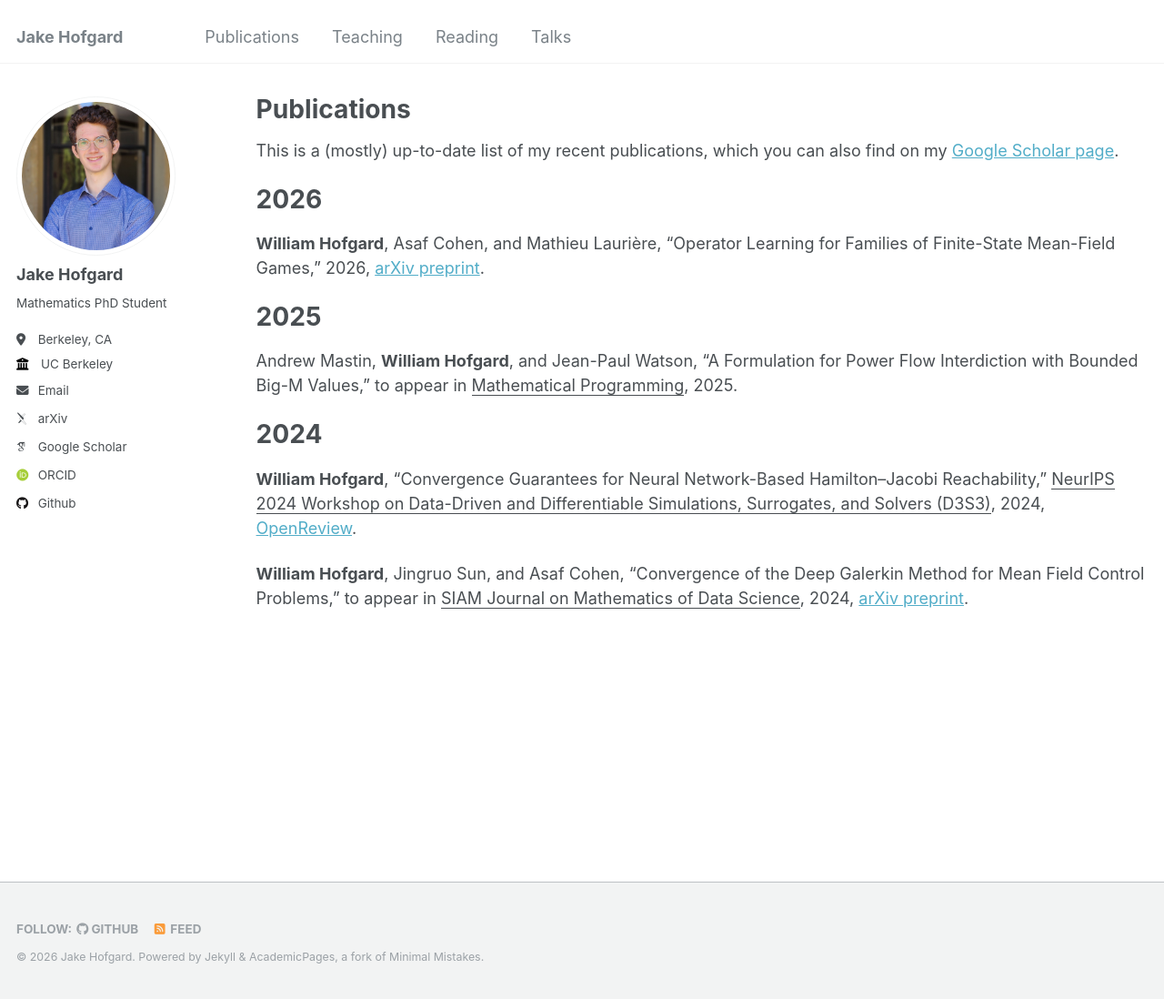
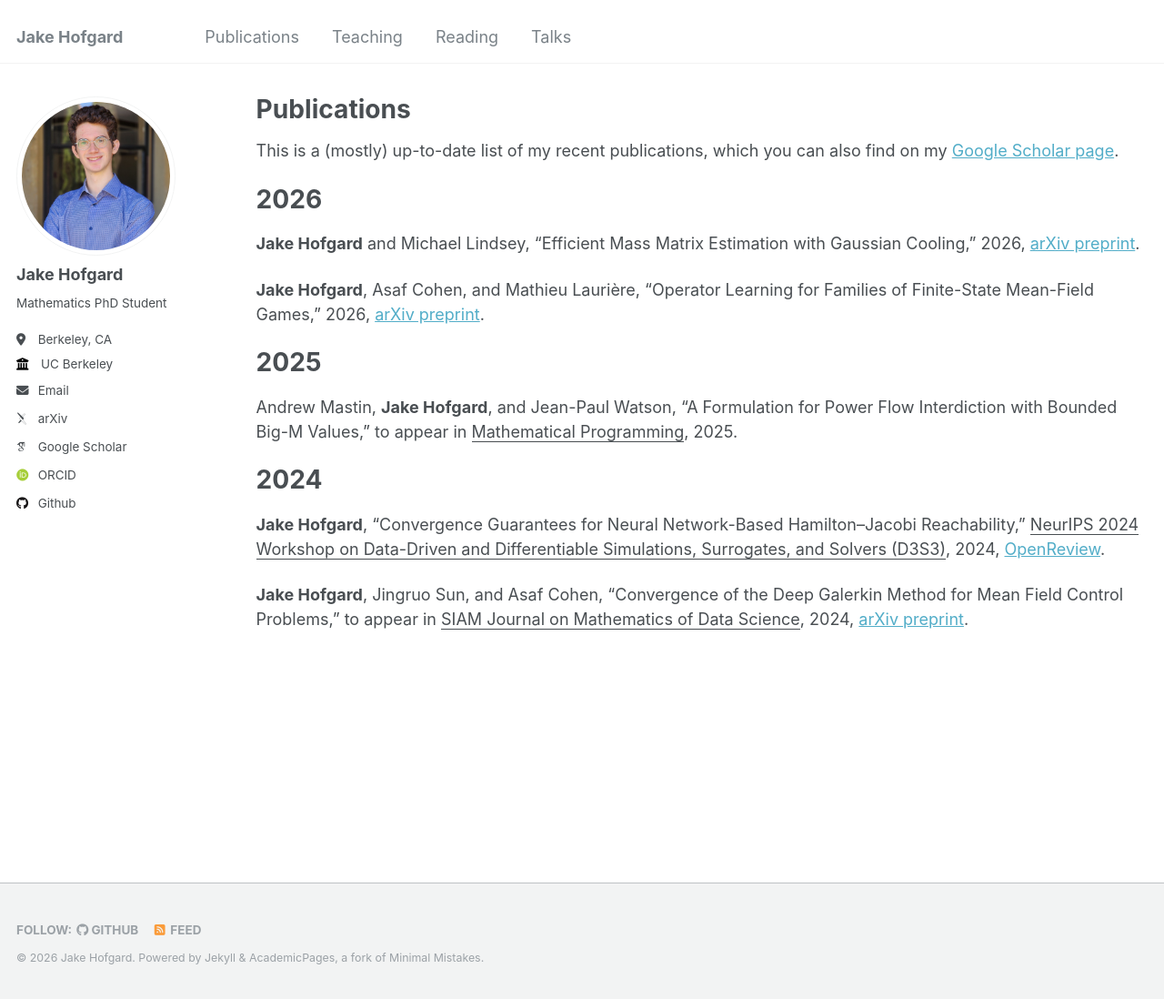
Before and after one commit to jakehofgard/jakehofgard.github.io, a Jekyll site: the page built from _pages/publications.md, in a window 1280 px wide and 1098 px high. Shown: the whole window at 91% size. Built offline with Jekyll 4.4.1, drawn with Linux system fonts in a browser that asks for light colours; some web fonts are replaced.

Commit message:
Add new paper

```diff
--- a/_pages/publications.md
+++ b/_pages/publications.md
@@ -9,13 +9,15 @@ This is a (mostly) up-to-date list of my recent publications, which you can also
 
 # 2026
 
-**William Hofgard**, Asaf Cohen, and Mathieu Laurière, "Operator Learning for Families of Finite-State Mean-Field Games," 2026, [arXiv preprint](https://arxiv.org/abs/2602.13169).
+**Jake Hofgard** and Michael Lindsey, "Efficient Mass Matrix Estimation with Gaussian Cooling," 2026, [arXiv preprint](https://arxiv.org/abs/2610.04806).
+
+**Jake Hofgard**, Asaf Cohen, and Mathieu Laurière, "Operator Learning for Families of Finite-State Mean-Field Games," 2026, [arXiv preprint](https://arxiv.org/abs/2602.13169).
 
 # 2025
 
-Andrew Mastin, **William Hofgard**, and Jean-Paul Watson, "A Formulation for Power Flow Interdiction with Bounded Big-M Values," to appear in <ins>Mathematical Programming</ins>, 2025.
+Andrew Mastin, **Jake Hofgard**, and Jean-Paul Watson, "A Formulation for Power Flow Interdiction with Bounded Big-M Values," to appear in <ins>Mathematical Programming</ins>, 2025.
 
 # 2024
-**William Hofgard**, "Convergence Guarantees for Neural Network-Based Hamilton–Jacobi Reachability," <ins>NeurIPS 2024 Workshop on Data-Driven and Differentiable Simulations, Surrogates, and Solvers (D3S3)</ins>, 2024, [OpenReview](https://openreview.net/forum?id=SH1isYejz9).
+**Jake Hofgard**, "Convergence Guarantees for Neural Network-Based Hamilton–Jacobi Reachability," <ins>NeurIPS 2024 Workshop on Data-Driven and Differentiable Simulations, Surrogates, and Solvers (D3S3)</ins>, 2024, [OpenReview](https://openreview.net/forum?id=SH1isYejz9).
 
-**William Hofgard**, Jingruo Sun, and Asaf Cohen, "Convergence of the Deep Galerkin Method for Mean Field Control Problems," to appear in <ins>SIAM Journal on Mathematics of Data Science</ins>, 2024, [arXiv preprint](https://arxiv.org/abs/2405.13346).
+**Jake Hofgard**, Jingruo Sun, and Asaf Cohen, "Convergence of the Deep Galerkin Method for Mean Field Control Problems," to appear in <ins>SIAM Journal on Mathematics of Data Science</ins>, 2024, [arXiv preprint](https://arxiv.org/abs/2405.13346).
```
